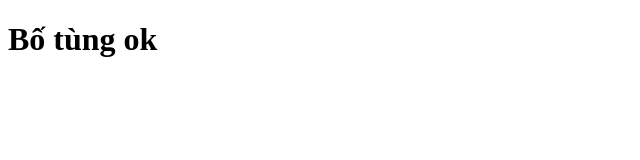
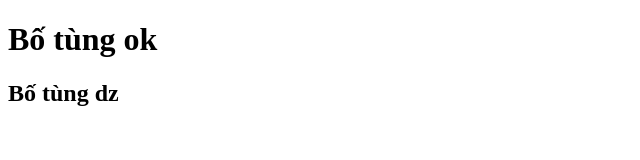
Before and after one commit to ahihi2/duan3, a plain HTML site: page index.html in a window 1280 px wide. Shown: the whole page, without its empty margins (0-640 px from the left). Drawn offline with Linux system fonts and the light colour scheme.

Commit message:
bó tùng đã sửa lần 1

```diff
--- a/index.html
+++ b/index.html
@@ -7,5 +7,6 @@
 </head>
 <body>
     <h1>Bố tùng ok</h1>
+    <h2>Bố tùng dz </h2>
 </body>
 </html>
```
